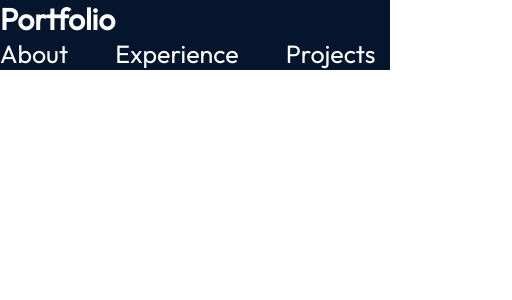
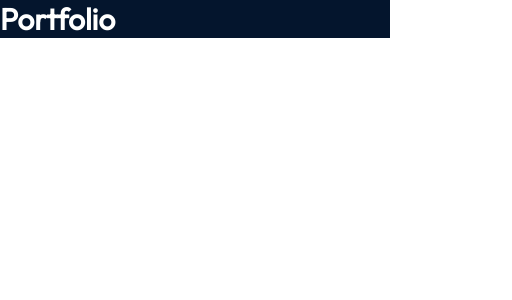
Before and after one commit to Sarah-Paterson/Portfolio_2023, a React (Vite) app in the folder react-portfolio/: page / in a window 390 px wide. Shown: the top 300 px of the page, 512 px wide, since content can reach past the window. Built offline with nearby package versions, Linux system fonts and the light colour scheme.

Commit message:
add responsiveness for smaller screens

```diff
--- a/react-portfolio/src/components/Navbar/Navbar.jsx
+++ b/react-portfolio/src/components/Navbar/Navbar.jsx
@@ -1,11 +1,24 @@
-import React from "react";
+import React, {useState} from "react";
 
 import styles from "./Navbar.module.css";
+import {getImageUrl} from "../../utils";
 
 export const Navbar = () => {
+    const [menuOpen, setMenuOpen] = useState(false);
+
     return <nav className={styles.navbar}>
         <a className={styles.title} href="/">Portfolio</a>
         <div className={styles.menu}>
+            <img
+                className={styles.menuBtn}
+                src={
+                    menuOpen
+                        ? getImageUrl("nav/menuIcon.png")
+                        : getImageUrl("nav/menuIcon.png")
+                }
+                alt="menu-button"
+                onClick={() => setMenuOpen(!menuOpen)}
+            />
             <ul className={styles.menuItems}>
                 <li>
                     <a href="#about">About</a>
--- a/react-portfolio/src/components/Navbar/Navbar.module.css
+++ b/react-portfolio/src/components/Navbar/Navbar.module.css
@@ -32,3 +32,37 @@
     color: var(--color-text);
     text-decoration: none;
 }
+
+@media screen and (max-width: 830px) {
+    .Navbar {
+        flex-direction: column;
+        align-items: flex-start;
+    }
+
+    .menu {
+        position: absolute;
+        right: 0;
+        margin-right: 10%;
+        flex-direction: column;
+        align-items: flex-end;
+        gap: 11px;
+        z-index: 3;
+    }
+
+    .menuBtn {
+        display: block;
+        cursor: pointer;
+    }
+
+    .menuItems {
+        display: none;
+        flex-direction: column;
+        align-items: center;
+        gap: 13px;
+        border-radius: 10px;
+        background: rgb(25, 55, 109);
+        background: linear-gradient(0deg, rgba(25, 55, 109, 0.2) 0%, rgba(25, 55, 109, 1) 100%);
+        padding: 24px 33px;
+        box-shadow: 0 0 4px 0 rgba(0, 0, 0, 0.25);
+    }
+}
--- a/react-portfolio/src/utils.js
+++ b/react-portfolio/src/utils.js
@@ -1,3 +1,3 @@
 export const getImageUrl = (path) => {
-    return new URL (`assets/${path}`, import.meta.url).href;
+    return new URL (`/assets/${path}`, import.meta.url).href;
 };
```
